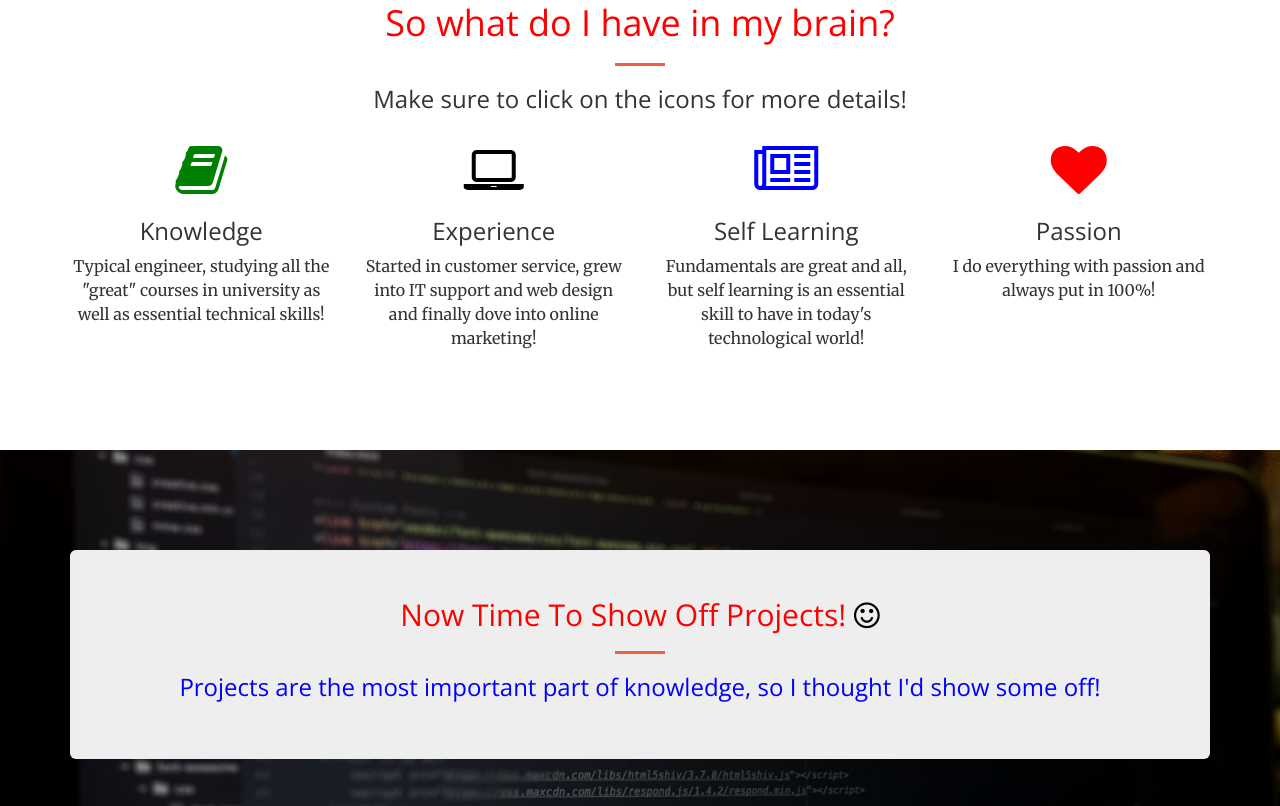
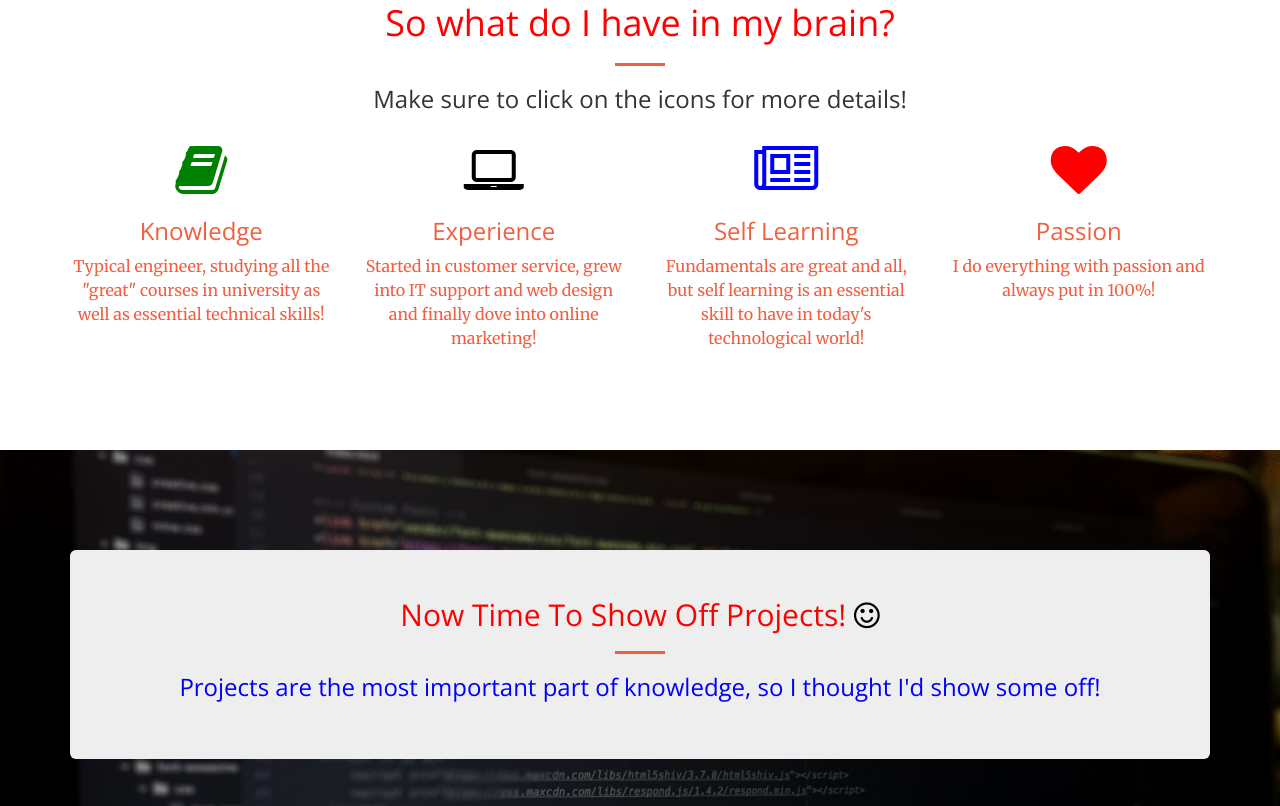
Before and after one commit to bsebt/bsebt.github.io, a website: page index.html in a window 1280 px wide. Shown: the part 1281-2087 px from the top of the page. Drawn offline with nearby package versions, Linux system fonts and the light colour scheme.

Commit message:
making links clear

```diff
--- a/index.html
+++ b/index.html
@@ -133,30 +133,30 @@
             <div class="row">
                 <div class="col-lg-3 col-md-6 text-center">
                     <div class="service-box">
-                        <a href="#" data-toggle="modal" data-target="#SModal"><i class="fa fa-4x fa-book text-primary sr-icons" style="color: green;"></i></a>
+                        <a href="#" data-toggle="modal" data-target="#SModal"><i class="fa fa-4x fa-book text-primary sr-icons" style="color: green;"></i>
                        <h3>Knowledge</h3>
-                        <p>Typical engineer, studying all the "great" courses in university as well as essential technical skills!</p>
+                        <p>Typical engineer, studying all the "great" courses in university as well as essential technical skills!</p></a>
                     </div>
                 </div>
                 <div class="col-lg-3 col-md-6 text-center">
                     <div class="service-box">
-                    <a href="#" data-toggle="modal" data-target="#EModal"><i class="fa fa-4x fa-laptop text-primary sr-icons" style="color: black;"></i></a>
+                    <a href="#" data-toggle="modal" data-target="#EModal"><i class="fa fa-4x fa-laptop text-primary sr-icons" style="color: black;"></i>
                         <h3>Experience</h3>
-                        <p>Started in customer service, grew into IT support and web design and finally dove into online marketing!</p>
+                        <p>Started in customer service, grew into IT support and web design and finally dove into online marketing!</p></a>
                     </div>
                 </div>
                 <div class="col-lg-3 col-md-6 text-center">
                     <div class="service-box">
-                      <a href="#" data-toggle="modal" data-target="#UModal"><i class="fa fa-4x fa-newspaper-o text-primary sr-icons" style="color: blue;"></i></a>
+                      <a href="#" data-toggle="modal" data-target="#UModal"><i class="fa fa-4x fa-newspaper-o text-primary sr-icons" style="color: blue;"></i>
                         <h3>Self Learning</h3>
-                        <p>Fundamentals are great and all, but self learning is an essential skill to have in today's technological world!</p>
+                        <p>Fundamentals are great and all, but self learning is an essential skill to have in today's technological world!</p></a>
                     </div>
                 </div>
                 <div class="col-lg-3 col-md-6 text-center">
                     <div class="service-box">
-                      <a href="#" data-toggle="modal" data-target="#PModal">    <i class="fa fa-4x fa-heart text-primary sr-icons" style="color: red;"></i></a>
+                      <a href="#" data-toggle="modal" data-target="#PModal">    <i class="fa fa-4x fa-heart text-primary sr-icons" style="color: red;"></i>
                         <h3>Passion</h3>
-                        <p>I do everything with passion and always put in 100%!</p>
+                        <p>I do everything with passion and always put in 100%!</p></a>
                     </div>
                 </div>
             </div>
```
